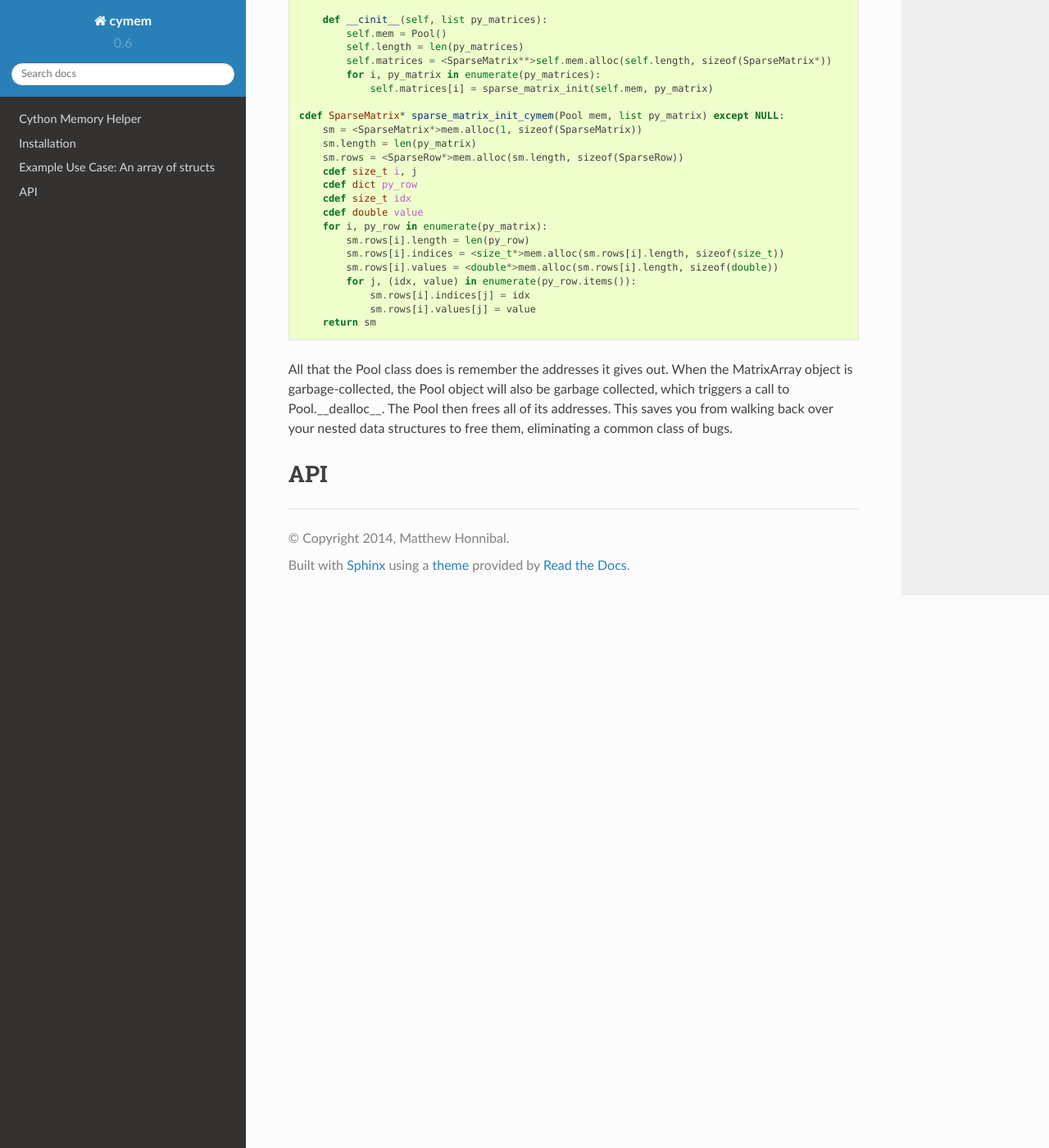
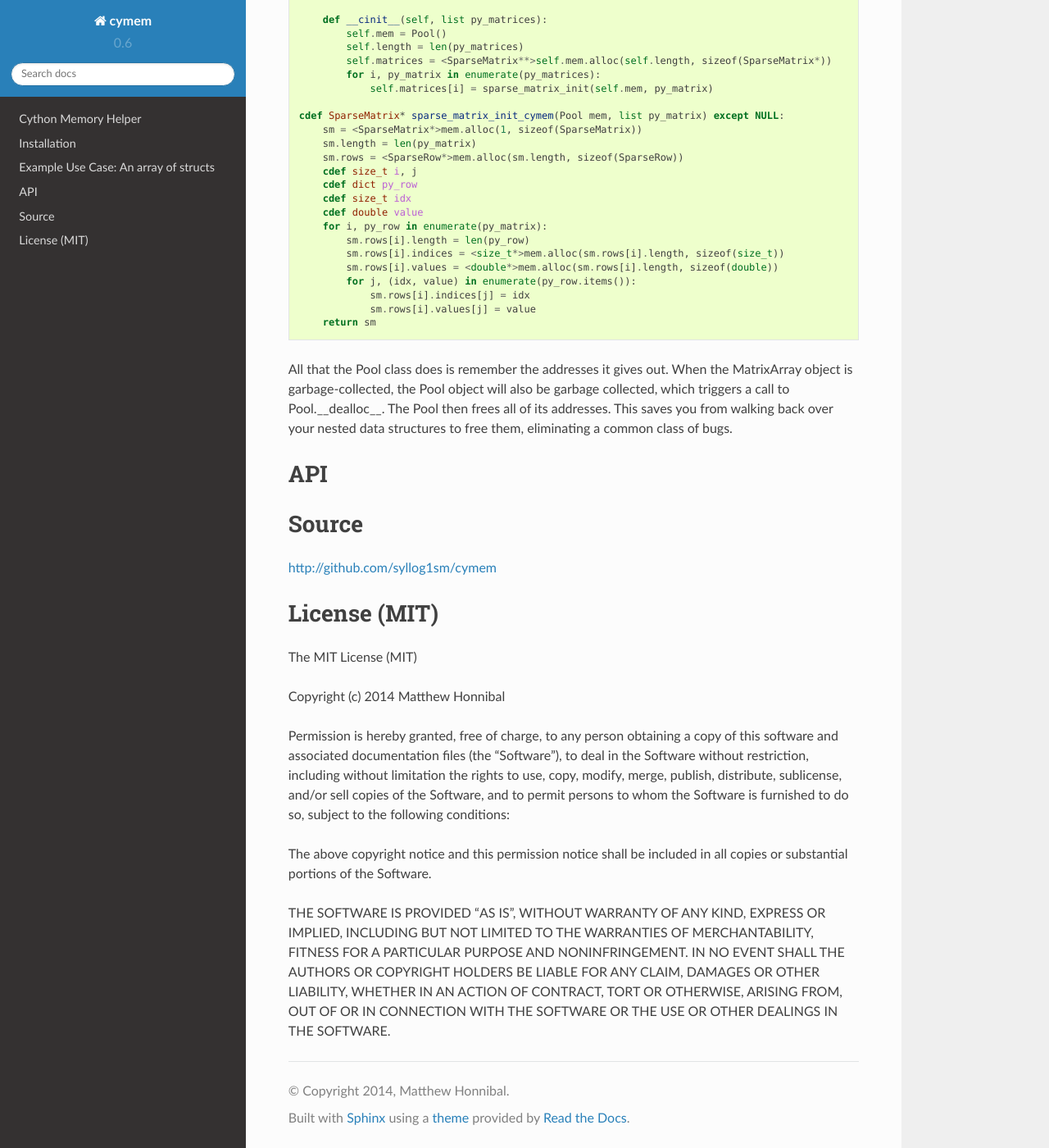
Before and after one commit to explosion/cymem, a Sphinx documentation site: the page built from docs/source/index.rst, in a window 1280 px wide and 1400 px high, scrolled down 2546 px. Shown: the whole window at 82% size. Built offline with Sphinx 7.4.7 and the Read the Docs theme 2.0.0, drawn with Linux system fonts in a browser that asks for light colours; pages that are not in the unit, such as notebooks, are missing from menus.

Commit message:
* Add license to index.rst

```diff
--- a/docs/source/index.rst
+++ b/docs/source/index.rst
@@ -6,9 +6,41 @@
 
 .. include:: ../../README.rst
 
+
 API
 ---
 
 .. toctree::
    pool.rst
    address.rst
+
+
+Source
+------
+
+http://github.com/syllog1sm/cymem
+
+License (MIT)
+-------------
+
+The MIT License (MIT)
+
+Copyright (c) 2014 Matthew Honnibal
+
+Permission is hereby granted, free of charge, to any person obtaining a copy
+of this software and associated documentation files (the "Software"), to deal
+in the Software without restriction, including without limitation the rights
+to use, copy, modify, merge, publish, distribute, sublicense, and/or sell
+copies of the Software, and to permit persons to whom the Software is
+furnished to do so, subject to the following conditions:
+
+The above copyright notice and this permission notice shall be included in
+all copies or substantial portions of the Software.
+
+THE SOFTWARE IS PROVIDED "AS IS", WITHOUT WARRANTY OF ANY KIND, EXPRESS OR
+IMPLIED, INCLUDING BUT NOT LIMITED TO THE WARRANTIES OF MERCHANTABILITY,
+FITNESS FOR A PARTICULAR PURPOSE AND NONINFRINGEMENT. IN NO EVENT SHALL THE
+AUTHORS OR COPYRIGHT HOLDERS BE LIABLE FOR ANY CLAIM, DAMAGES OR OTHER
+LIABILITY, WHETHER IN AN ACTION OF CONTRACT, TORT OR OTHERWISE, ARISING FROM,
+OUT OF OR IN CONNECTION WITH THE SOFTWARE OR THE USE OR OTHER DEALINGS IN
+THE SOFTWARE.
```
